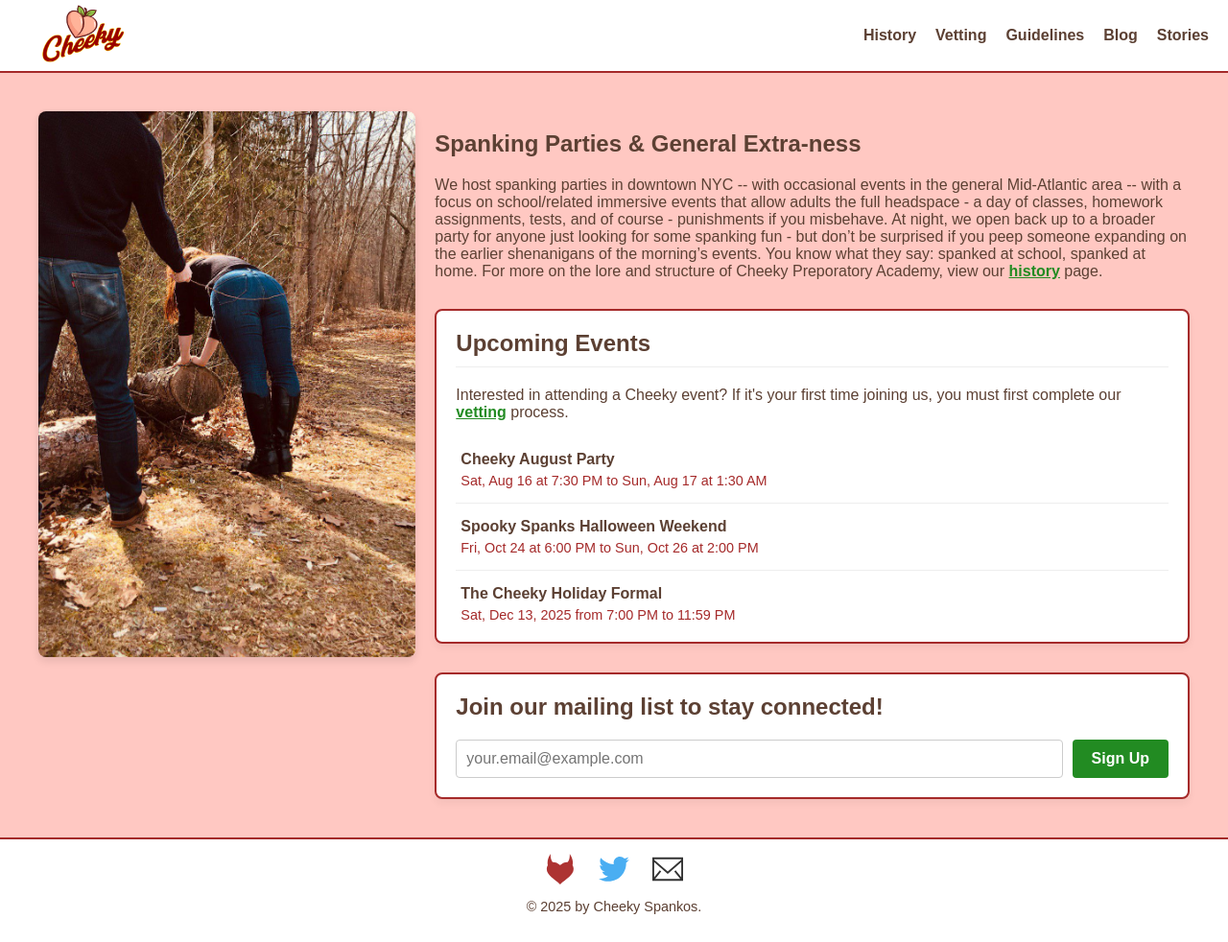
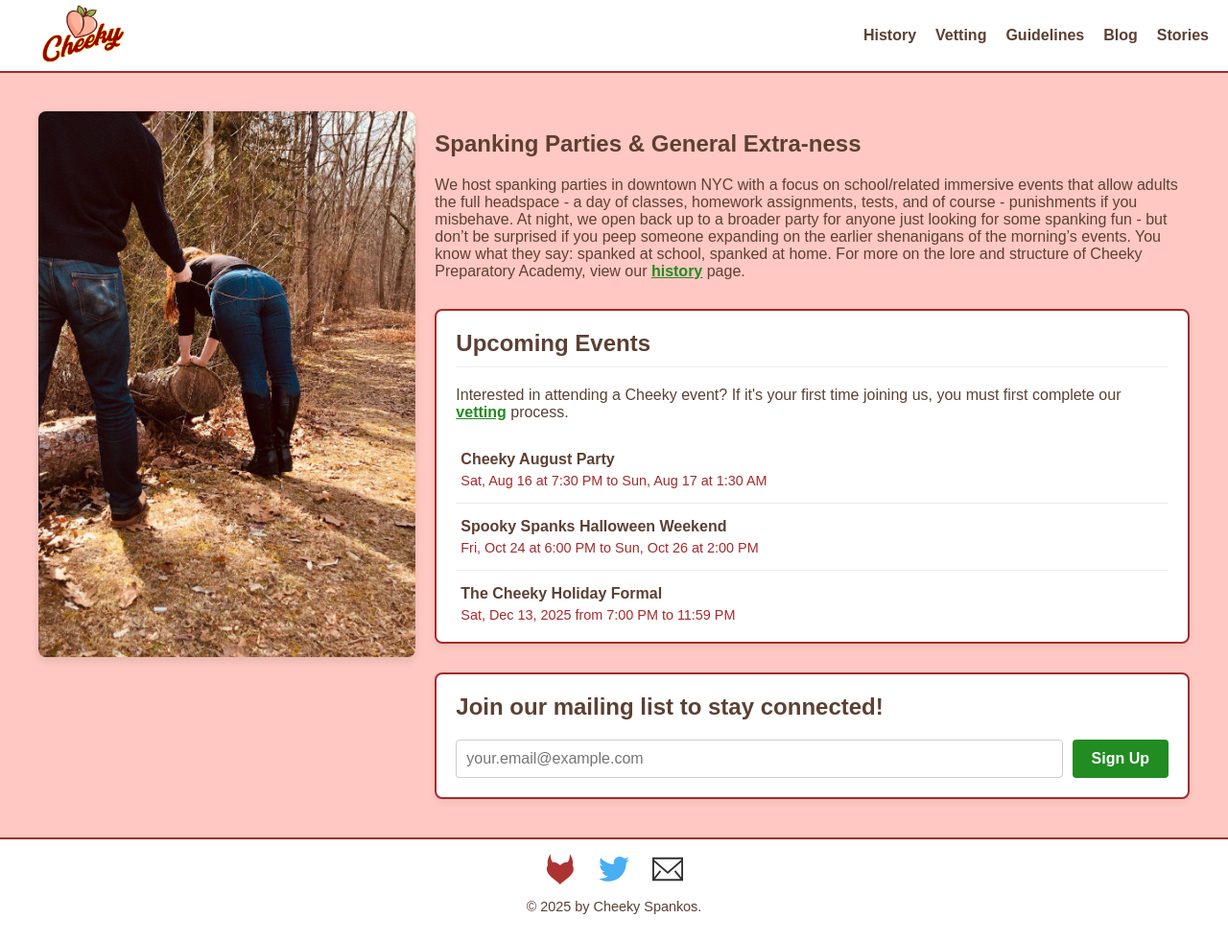
Before and after one commit to cheekyparties/cheekyparties.github.io, a Jekyll site: the page built from index.html, in a window 1280 px wide. Shown: the whole page at 96% size. Built offline with Jekyll 4.4.1, drawn with Linux system fonts in a browser that asks for light colours.

Commit message:
Update index.html

```diff
--- a/index.html
+++ b/index.html
@@ -11,7 +11,7 @@ title: Welcome
 
     <div class="text-column">
         <h2>Spanking Parties & General Extra-ness</h2>
-        <p>We host spanking parties in downtown NYC -- with occasional events in the general Mid-Atlantic area -- with a focus on school/related immersive events that allow adults the full headspace - a day of classes, homework assignments, tests, and of course - punishments if you misbehave. At night, we open back up to a broader party for anyone just looking for some spanking fun - but don’t be surprised if you peep someone expanding on the earlier shenanigans of the morning’s events. You know what they say: spanked at school, spanked at home. For more on the lore and structure of Cheeky Preporatory Academy, view our <a href="/pages/history">history</a> page.</p>
+        <p>We host spanking parties in downtown NYC with a focus on school/related immersive events that allow adults the full headspace - a day of classes, homework assignments, tests, and of course - punishments if you misbehave. At night, we open back up to a broader party for anyone just looking for some spanking fun - but don’t be surprised if you peep someone expanding on the earlier shenanigans of the morning’s events. You know what they say: spanked at school, spanked at home. For more on the lore and structure of Cheeky Preparatory Academy, view our <a href="/pages/history">history</a> page.</p>
 
         <div class="events-container">
             <h2>Upcoming Events</h2>
```
